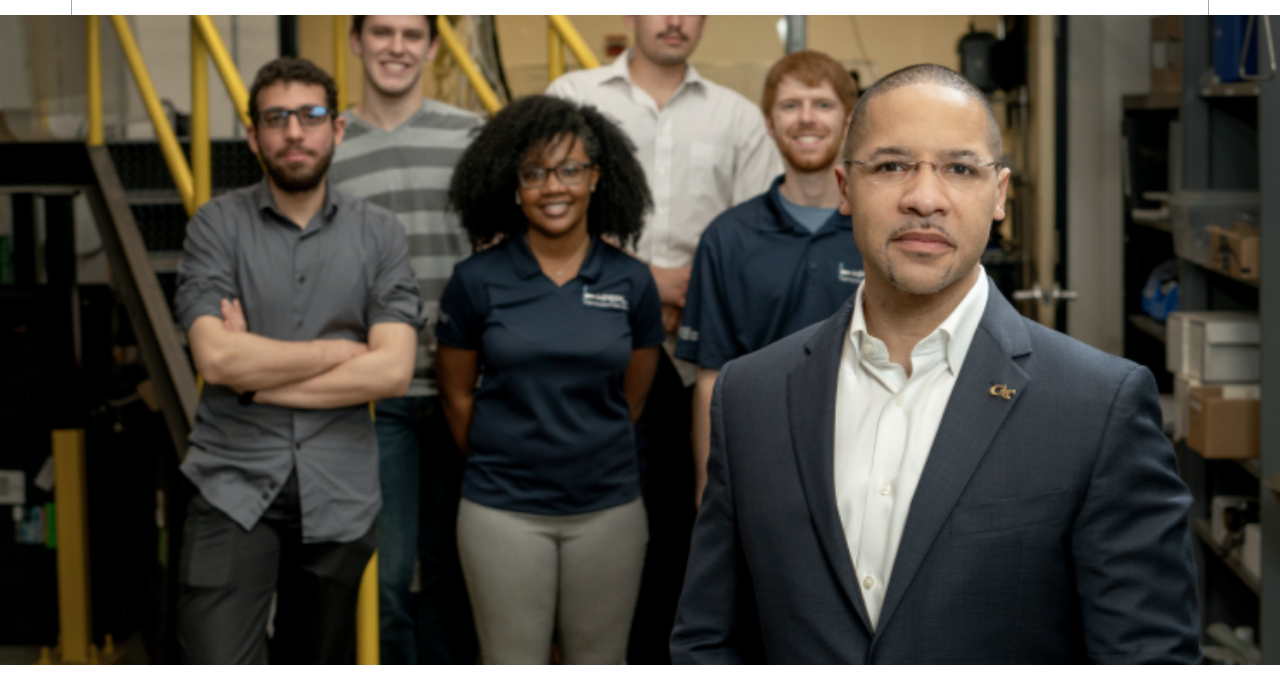
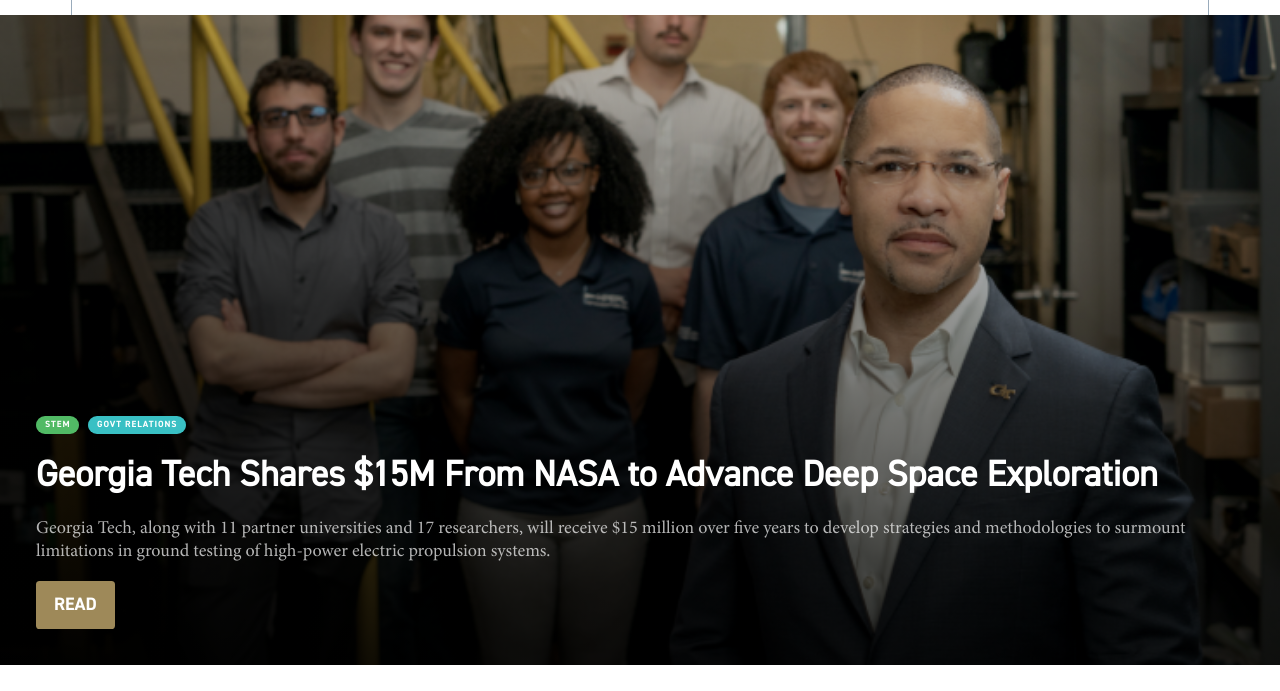
Before and after one commit to malikdunston/ui-exploration, a plain HTML site: page index.html in a window 1280 px wide. Shown: the part 81-772 px from the top of the page. Drawn offline with Linux system fonts and the light colour scheme; files whose address does not match are found by name.

Commit message:
nav/menu, carousel

```diff
--- a/assets/css/brand/color.css
+++ b/assets/css/brand/color.css
@@ -14,7 +14,8 @@
         /* secondary */
         --buzz-gold: rgba(233, 171, 33, 100);
 /* transparent navy/almost gray */
-        --navy30: rgba(0, 44, 86, .4);
+        --navy40: rgba(0, 44, 86, .4);
+        --navy20: rgba(0, 44, 86, .1);
 }
 
 body{
--- a/assets/css/brand/logo-type.css
+++ b/assets/css/brand/logo-type.css
@@ -13,6 +13,10 @@
 h5,
 h6{
         font-family: "DIN2014-Regular", sans-serif;
+}
+
+p{
+	line-height: 1.25em;
 }
 
 .logo svg > path{
--- a/assets/css/components/carousel.css
+++ b/assets/css/components/carousel.css
@@ -1,8 +1,44 @@
 .carousel{
         height: calc(100vh - 7rem);
 	width: 100%;
+	position: relative;
 }
 
 .carousel img{
 	height: 100%;
 }
+.carousel .bg{
+	content: "";
+	position: absolute;
+	top: 0;
+	left: 0;
+	width: 100%;
+	height: 100%;
+	background: linear-gradient(13deg, rgba(0,0,0,1) 0%, rgba(0, 0, 0, 0) 100%);
+}
+
+.carousel .cover{
+	position: absolute;
+	bottom: 0;
+	left: 0;
+	color: white;
+	padding: 2em;
+}
+
+.carousel .cover p{
+	opacity: .7;
+}
+
+.tag{
+	display: inline-block;
+	background: var(--green);
+	padding: 0 .5rem;
+	height: 1rem;
+	border-radius: 2em;
+	font-family: "DIN2014-Bold";
+	letter-spacing: .1em;
+	font-size: .5rem;
+	line-height: 1rem;
+	text-transform: uppercase;
+	margin-right: .25rem
+}
--- a/assets/css/components/nav.css
+++ b/assets/css/components/nav.css
@@ -7,6 +7,7 @@
         transition: max-height .75s;
         color: var(--navy);
         background: var(--white);
+	z-index: 999;
         transition:
                 background-color .25s ease-in,
                 color .25s ease-in,
@@ -55,11 +56,14 @@
 }
 
 nav header #search{
-        border-left: 1px solid var(--navy30);
+        border-left: 1px solid var(--navy40);
         margin-left: auto;
 }
 nav header .hamburger{
-        border-right: 1px solid var(--navy30);
+        border-right: 1px solid var(--navy40);
+	transition:
+		width .5s,
+		padding .5s;
 }
 
 nav section{
@@ -87,7 +91,14 @@
         height: calc(100vh - 4em);
 }
 
-
+nav.open .hamburger{
+	width: 0;
+	padding: 0;
+	overflow: hidden;
+}
+nav.open #search{
+	background: var(--red);
+}
 
 
 
@@ -96,13 +107,56 @@
         display: flex;
         flex-direction: row;
         width: 100%;
+	border-bottom: 1px solid var(--navy40);
+	font-family: "DIN2014-Regular";
+	letter-spacing: .01em;
+	font-size: 1em;
+}
+
+nav section .tabs .selected{
+	font-family: "DIN2014-Bold";
+	background: white;
 }
 nav section .tabs *{
         height: 4rem;
-        background: lightgray;
-        border-right: 1px solid var(--navy30);
+        background: rgb(225, 225, 225);
+        border-right: 1px solid var(--navy40);
         line-height: 4em;
         /* padding: 0 2em; */
         flex-grow: 1;
         text-align: center;
 }
+
+.submenu .btn{
+	height: 4rem;
+	line-height: 4rem;
+	font-family: "DIN2014-Bold";
+	letter-spacing: .01em;
+	font-size: 1em;
+	border-bottom: 1px solid var(--navy40);
+	text-transform: capitalize;
+}
+.submenu .fold *{
+	transition: max-height .5s;
+}
+
+.fold.open{
+	border-bottom: 1px solid var(--navy40);
+}
+
+.fold > *:nth-child(1),
+.fold > *:nth-child(2) > *{
+	padding-left: 2rem;
+}
+
+.fold > *:nth-child(2) > *{
+	height: 4rem;
+	line-height: 4rem;
+	font-family: "DIN2014-Regular";
+	letter-spacing: .01em;
+	font-size: 1em;
+	border-bottom: 1px solid var(--navy20)
+}
+.fold > *:nth-child(2) > *:last-child{
+	border: none;
+}
--- a/assets/css/components/view.css
+++ b/assets/css/components/view.css
@@ -3,3 +3,15 @@
         width: 100vw;
         overflow: hidden;
 }
+
+button{
+	border-radius: .2rem;
+	font-family: "DIN2014-Bold";
+	text-transform: uppercase;
+	/* letter-spacing: .1em; */
+	font-size: 1rem;
+	padding: .75rem 1rem;
+	border: none;
+	background: var(--gold);
+	color: var(--white);
+}
--- a/index.html
+++ b/index.html
@@ -8,15 +8,23 @@
         <link rel="stylesheet" href="assets/webfonts/webfonts.css">
         <link rel="stylesheet" href="assets/css/index.css">
         <script>
-		const arr = [
-			"Person",
-			{about: 'Web Dev', age: "29"},
-			{skills: [
-				"PS",
-				"VSCode"
-			]}
-		];
-
+		const menu = {
+			about: [
+				"About Georgia Tech",
+				"Visitor Information",
+				"Office and Department Directory",
+				"Student, Staff, and Faculty Directory",
+				"Institute Leadership",
+				"Ethics",
+				"Careers at Tech"
+			],
+			academics: "item",
+			admissions: "item",
+			life: "item",
+			athletics: "item",
+			research: "item",
+			news: "item",
+		}
         </script>
         <script>
                 const accordion =  (data, elem) => {
@@ -24,7 +32,7 @@
                         return elem;
                         function iterate() {
                                 for ([key, value] of Object.entries(data)) {
-                                        let btn = document.createElement("button"),
+                                        let btn = document.createElement("div"),
                                                 cont = document.createElement("div"),
                                                 fold = document.createElement("div");
                                         if (!Array.isArray(data)) {
@@ -34,10 +42,10 @@
                                         }
                                         accordion(value, cont);
                                         fold.appendChild(cont);
-                                        fold.addEventListener("click", event => {
-                                                if(parentsOf(event.target)[0].classList.contains("btn") && cont.style.maxHeight !== "0px" ){
-                                                        cont.style.maxHeight = "0px"
-                                                }else cont.style.maxHeight = "500vh";
+                                        btn.addEventListener("click", event => {
+                                                cont.style.maxHeight !== "0px" ?
+                                                        cont.style.maxHeight = "0px" :
+                                                	cont.style.maxHeight = "500vh";
                                                 fold.classList.toggle("open");
                                         });
                                         elem.appendChild(fold);
@@ -81,21 +89,27 @@
                 </header>
                 <section>
                         <div class="tabs">
-                                <div>About</div>
+                                <div class="selected">Home</div>
                                 <div>Academics</div>
                                 <div>Research</div>
                         </div>
                         <div class="submenu about">
 
                         </div>
-                        <script>accordion(arr, document.querySelector(".submenu"))</script>
+                        <script>accordion(menu, document.querySelector(".submenu"))</script>
                 </section>
         </nav>
         <script>
                 const nav = document.querySelector("nav");
+                const search = document.querySelector("#search");
                 nav.addEventListener("click", (event) => {
                         if(event.target == document.querySelector("nav .hamburger")){
-                                nav.classList.toggle("open");
+                                nav.classList.add("open");
+				search.innerHTML = "X";
+                        }
+                        if(event.target == document.querySelector("nav #search")){
+                                nav.classList.remove("open");
+				search.innerHTML = "S";
                         }
                 })
         </script>
@@ -105,8 +119,14 @@
 
                 <div class="carousel">
                         <img src="img/a.png" alt="People-Nasa.png">
-                        <h1>Georgia Tech Shares $15M From NASA to Advance Deep Space Exploration</h1>
-                        <p>Georgia Tech, along with 11 partner universities and 17 researchers, will receive $15 million over five years to develop strategies and methodologies to surmount limitations in ground testing of high-power electric propulsion systems.</p>
+			<div class="bg"></div>
+			<div class="cover">
+				<span class="tag">STEM</span>
+				<span class="tag" style="background: var(--blue)">Govt Relations</span>
+				<h1>Georgia Tech Shares $15M From NASA to Advance Deep Space Exploration</h1>
+				<p>Georgia Tech, along with 11 partner universities and 17 researchers, will receive $15 million over five years to develop strategies and methodologies to surmount limitations in ground testing of high-power electric propulsion systems.</p>
+				<button>Read</button>
+			</div>
                 </div>
 
         </div>
```
